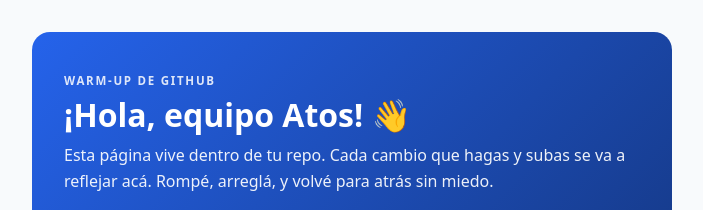
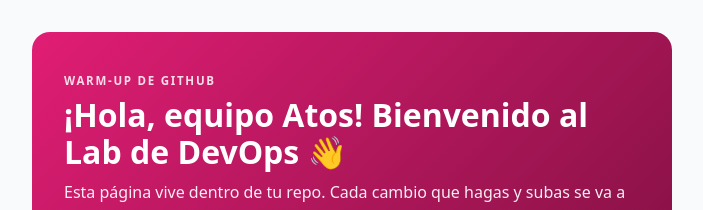
Before and after one commit to Solangelgarcia/github-lab-semantix, a plain HTML site: page index.html in a window 1280 px wide. Shown: the top 210 px of the page, without its empty margins (288-991 px from the left). Drawn offline with Linux system fonts and the light colour scheme.

Commit message:
Cambio titulo y color

```diff
--- a/index.html
+++ b/index.html
@@ -4,7 +4,7 @@
   <meta charset="UTF-8" />
   <meta name="viewport" content="width=device-width, initial-scale=1.0" />
   <!-- 👇 ESTE ES EL TÍTULO DE LA PESTAÑA. Probá cambiarlo. -->
-  <title>Nivelación AWS · Atos Uruguay</title>
+  <title>Nivelación AWS · Atos Uruguay </title>
   <link rel="stylesheet" href="styles.css" />
 </head>
 <body>
@@ -13,7 +13,7 @@
     <header class="hero">
       <p class="eyebrow">Warm-up de GitHub</p>
       <!-- 👇 ESTE ES EL TÍTULO PRINCIPAL. Cambialo por lo que quieras. -->
-      <h1 id="titulo">¡Hola, equipo Atos! 👋</h1>
+      <h1 id="titulo">¡Hola, equipo Atos! Bienvenido al Lab de DevOps 👋</h1>
       <p class="sub">
         Esta página vive dentro de tu repo. Cada cambio que hagas y subas
         se va a reflejar acá. Rompé, arreglá, y volvé para atrás sin miedo.
--- a/styles.css
+++ b/styles.css
@@ -3,7 +3,7 @@
    Probá con: #e11d74 (rosa)  ·  #f59e0b (naranja)  ·  #10b981 (verde)
    ============================================================ */
 :root {
-  --acento: #2563eb;        /* 👈 cambiá este color */
+  --acento: #e11d74;        /* 👈 cambiá este color */
   --acento-suave: #eff2ff;
   --tinta: #0f172a;
   --gris: #64748b;
```
